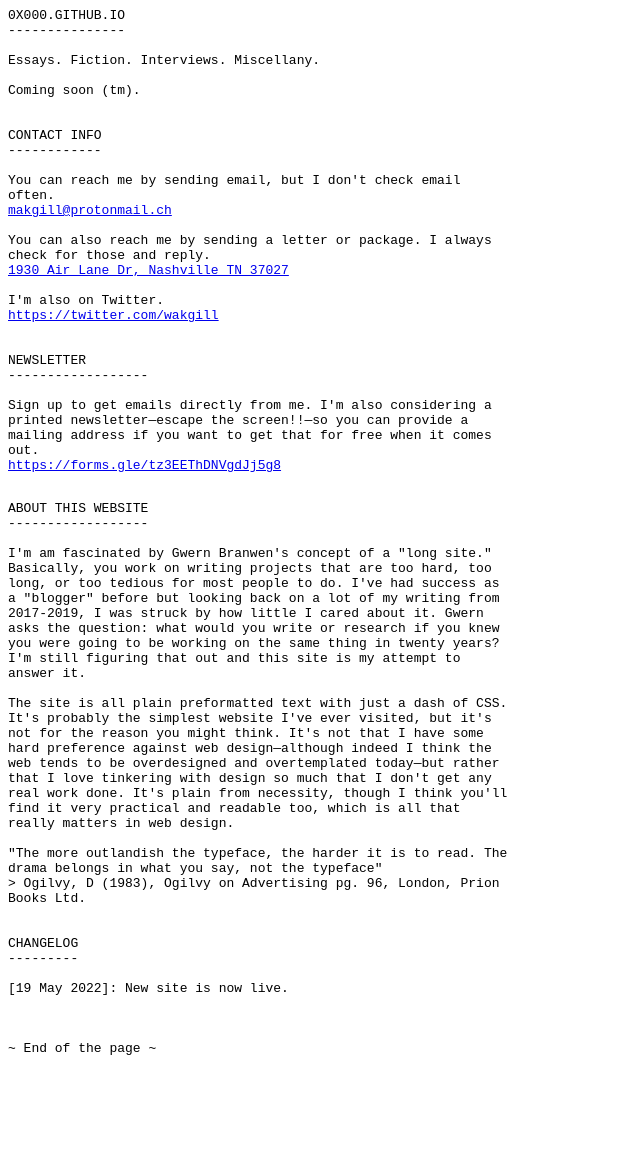
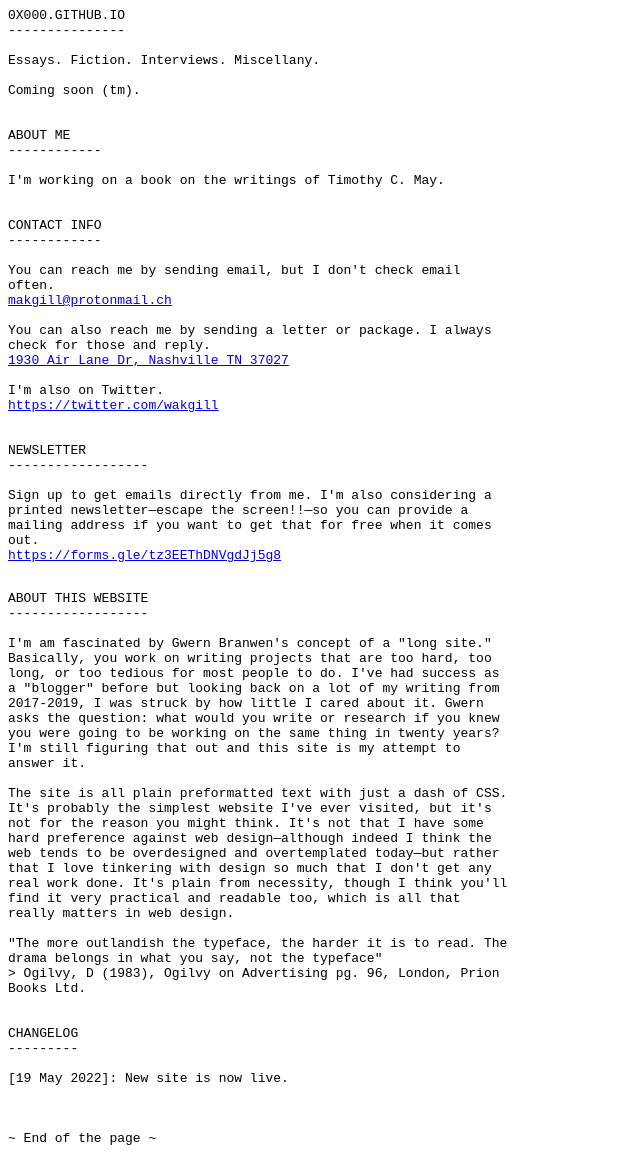
Before and after one commit to 0x000m/0x000m.github.io, a Jekyll site: the page built from index.md, in a window 1280 px wide. Shown: the whole page, without its empty margins (0-640 px from the left). Built offline with Jekyll 4.4.1, drawn with Linux system fonts in a browser that asks for light colours; before the commit the page ends 1069 px from its top, so only the background shows below that.

Commit message:
Update index.md

```diff
--- a/index.md
+++ b/index.md
@@ -10,6 +10,12 @@
 Essays. Fiction. Interviews. Miscellany.
 
 Coming soon (tm).
+
+
+ABOUT ME
+------------
+
+I'm working on a book on the writings of Timothy C. May.
 
 
 CONTACT INFO
```
